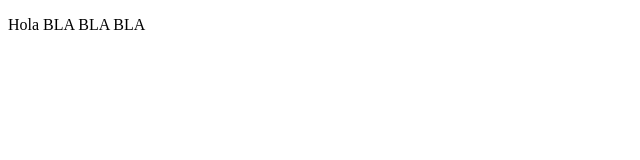
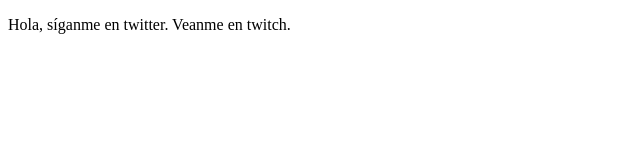
Before and after one commit to cristiandpto23/proyectoDemoCursoPrework, a plain HTML site: page index.html in a window 1280 px wide. Shown: the whole page, without its empty margins (0-640 px from the left). Drawn offline with Linux system fonts and the light colour scheme.

Commit message:
cambios agregado sitio twitch

```diff
--- a/index.html
+++ b/index.html
@@ -9,7 +9,7 @@
 </head>
 <body>
     <p>
-        Hola BLA BLA BLA
+        Hola, síganme en twitter. Veanme en twitch.
     </p>
 </body>
 </html>
```
